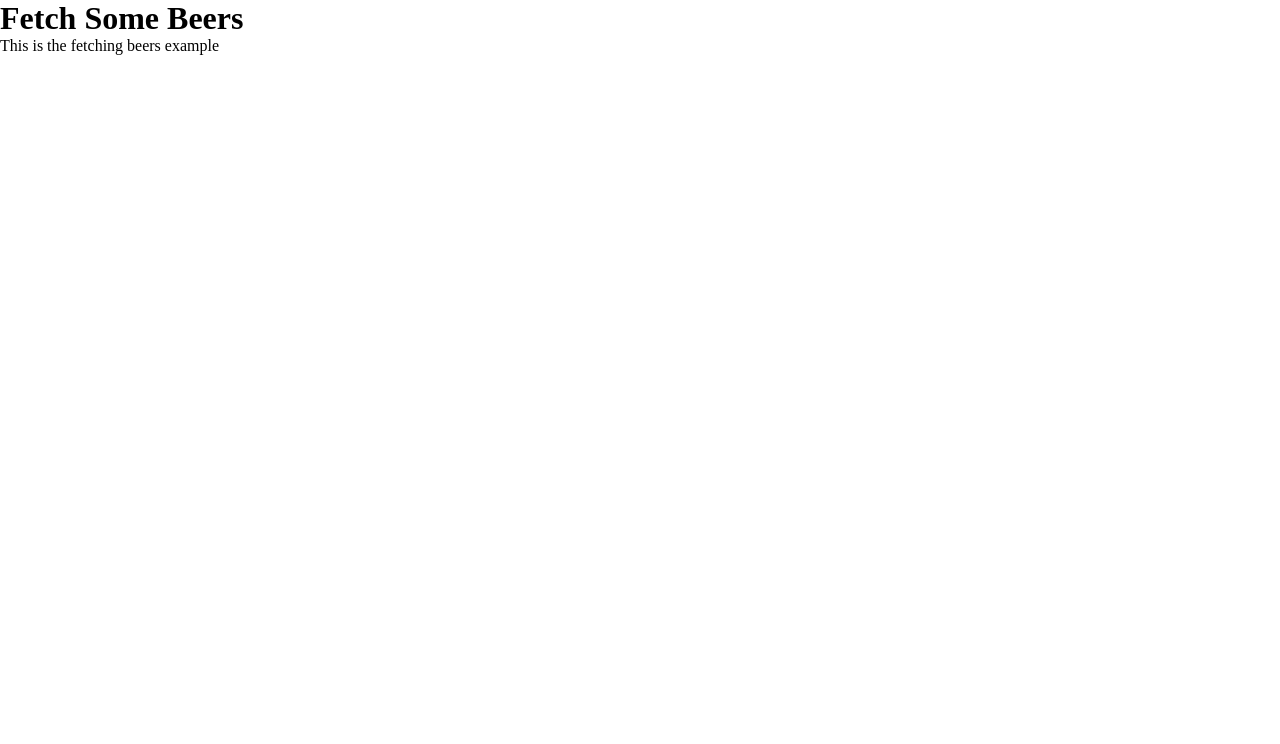
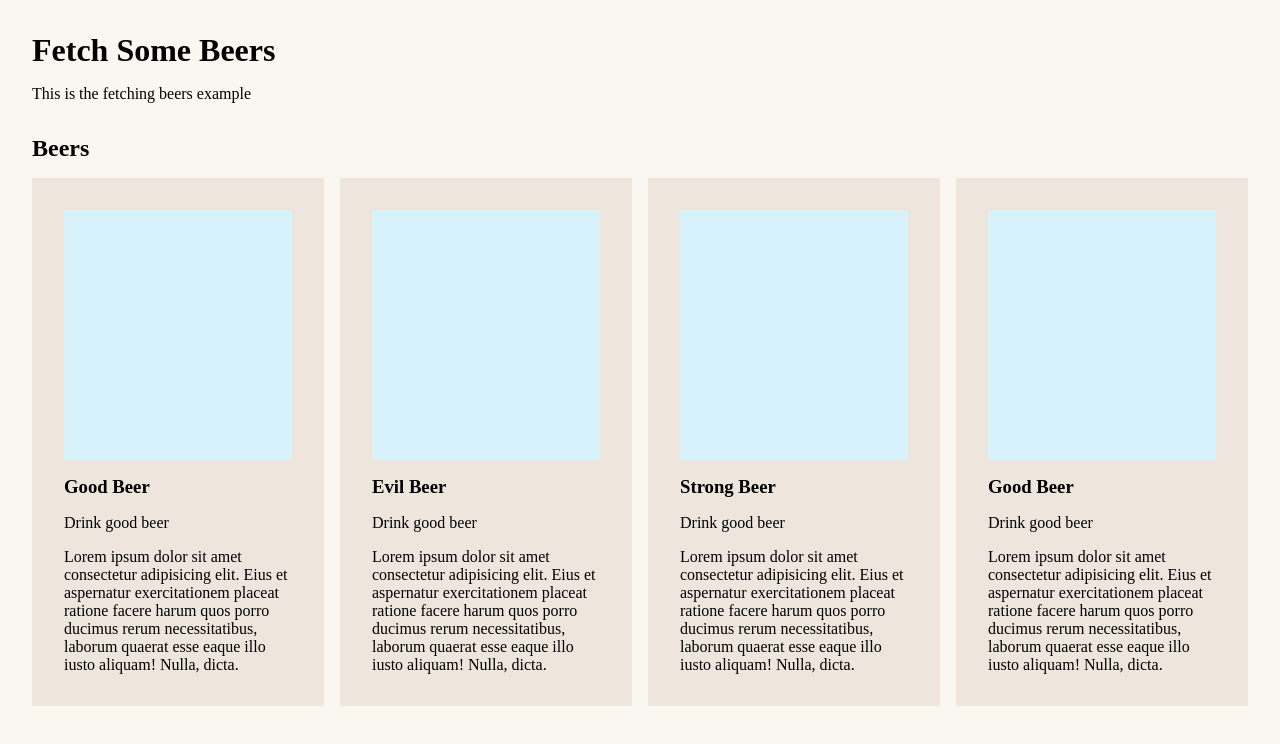
Before and after one commit to Gertruddydensborg/KEA-MMD2-T7-FetchSomeBeers-main, a plain HTML site: page index.html in a window 1280 px wide. Drawn offline with Linux system fonts and the light colour scheme.

Commit message:
cards added

```diff
--- a/index.html
+++ b/index.html
@@ -1,14 +1,58 @@
 <!DOCTYPE html>
 <html lang="en">
+
 <head>
   <meta charset="UTF-8" />
   <meta name="viewport" content="width=device-width, initial-scale=1.0" />
   <title>Fetch Some Beers</title>
   <link rel="stylesheet" href="style.css" />
 </head>
+
 <body>
+  <header>
     <h1>Fetch Some Beers</h1>
     <p>This is the fetching beers example</p>
+  </header>
+  <section>
+    <h2>Beers</h2>
+    <div class="beer_container">
+      <article>
+        <div class="beer_image_container"></div>
+        <h3 class="beer_name">Good Beer</h3>
+        <p class="beer_tagline">Drink good beer</p>
+        <p class="beer_description">Lorem ipsum dolor sit amet consectetur adipisicing elit. Eius et aspernatur
+          exercitationem placeat ratione facere harum quos porro ducimus rerum necessitatibus, laborum quaerat esse
+          eaque illo iusto aliquam! Nulla, dicta.</p>
+      </article>
+      <article>
+        <div class="beer_image_container"></div>
+        <h3 class="beer_name">Evil Beer</h3>
+        <p class="beer_tagline">Drink good beer</p>
+        <p class="beer_description">Lorem ipsum dolor sit amet consectetur adipisicing elit. Eius et aspernatur
+          exercitationem placeat ratione facere harum quos porro ducimus rerum necessitatibus, laborum quaerat esse
+          eaque illo iusto aliquam! Nulla, dicta.</p>
+      </article>
+      <article>
+        <div class="beer_image_container"></div>
+        <h3 class="beer_name">Strong Beer</h3>
+        <p class="beer_tagline">Drink good beer</p>
+        <p class="beer_description">Lorem ipsum dolor sit amet consectetur adipisicing elit. Eius et aspernatur
+          exercitationem placeat ratione facere harum quos porro ducimus rerum necessitatibus, laborum quaerat esse
+          eaque illo iusto aliquam! Nulla, dicta.</p>
+      </article>
+      <article>
+        <div class="beer_image_container"></div>
+        <h3 class="beer_name">Good Beer</h3>
+        <p class="beer_tagline">Drink good beer</p>
+        <p class="beer_description">Lorem ipsum dolor sit amet consectetur adipisicing elit. Eius et aspernatur
+          exercitationem placeat ratione facere harum quos porro ducimus rerum necessitatibus, laborum quaerat esse
+          eaque illo iusto aliquam! Nulla, dicta.</p>
+      </article>
+
+    </div>
+  </section>
+
   <script src="script.js"></script>
 </body>
+
 </html>
--- a/style.css
+++ b/style.css
@@ -5,4 +5,35 @@
 }
 
 body {
+  margin: 2rem;
+  background-color: rgb(250, 246, 240);
 }
+
+header {
+  margin-bottom: 2rem;
+}
+
+h1,
+h2 {
+  margin-bottom: 1rem;
+}
+
+.beer_container {
+  display: grid;
+  grid-template-columns: repeat(auto-fill, minmax(250px, 1fr));
+  gap: 1rem;
+}
+
+.beer_container article {
+  background-color: rgb(238, 230, 220);
+  padding: 2rem;
+  display: flex;
+  flex-direction: column;
+  gap: 1rem;
+}
+
+.beer_image_container {
+  max-width: 100%;
+  height: 250px;
+  background-color: rgb(215, 242, 251);
+}
```
Lines whose indentation alone changed are shown as unchanged.
